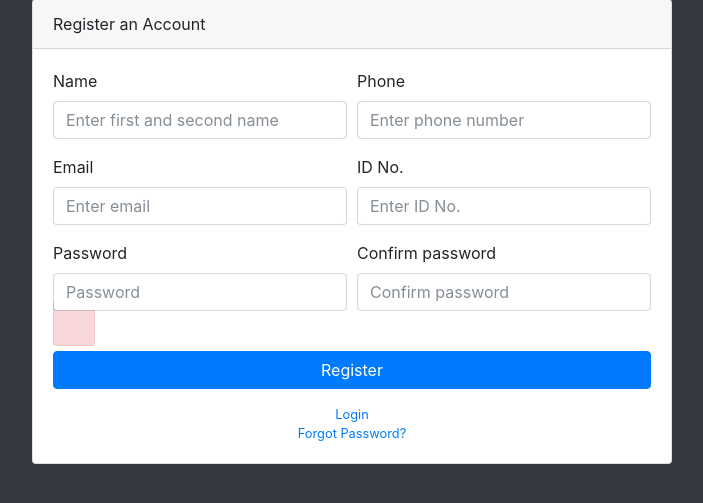
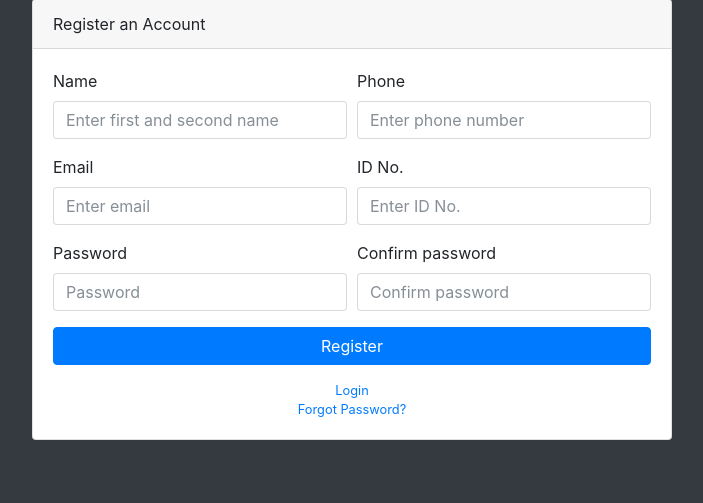
Before and after one commit to ngangavic/www.pos.com, a PHP site: page /register.php in a window 1280 px wide. Shown: the part 49-552 px from the top of the page, without its empty margins (288-991 px from the left). Run offline with PHP 8.4, Linux system fonts and the light colour scheme.

Commit message:
display property

```diff
--- a/js/validate.js
+++ b/js/validate.js
@@ -2,6 +2,7 @@ function checkPass() {
     //Store the password field objects into variables ...
     var pass1 = document.getElementById('pass1');
     var pass2 = document.getElementById('pass2');
+    var display =document.getElementById('confirmMessage').style.display="inline";
     //Store the Confimation Message Object ...
     var message = document.getElementById('confirmMessage');
     //Set the colors we will be using ...
--- a/register.php
+++ b/register.php
@@ -102,7 +102,7 @@ $stmt->close();
                 <input class="form-control" type="password"  placeholder="Confirm password" id="pass2" onKeyUp="checkPass(); return false;" required>
               </div>
             </div>
-			<span id="confirmMessage" class="alert alert-danger"></span>
+			<span id="confirmMessage" class="alert alert-danger" style="display:none;"></span>
           </div>
           <button type="submit" class="btn btn-primary btn-block" name="register" >Register</button>
         </form>
```
